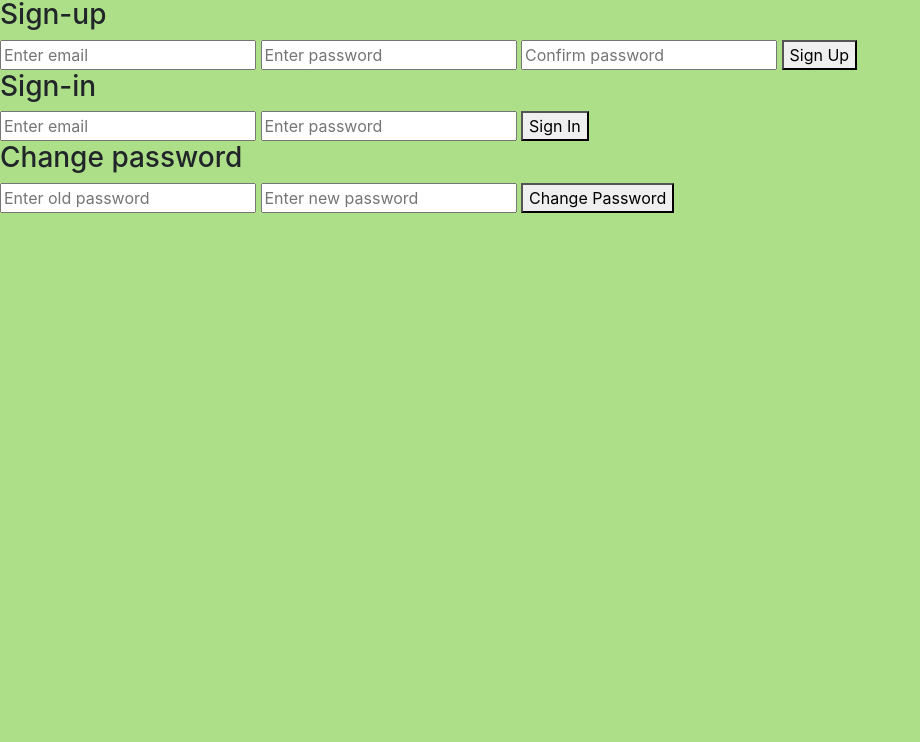
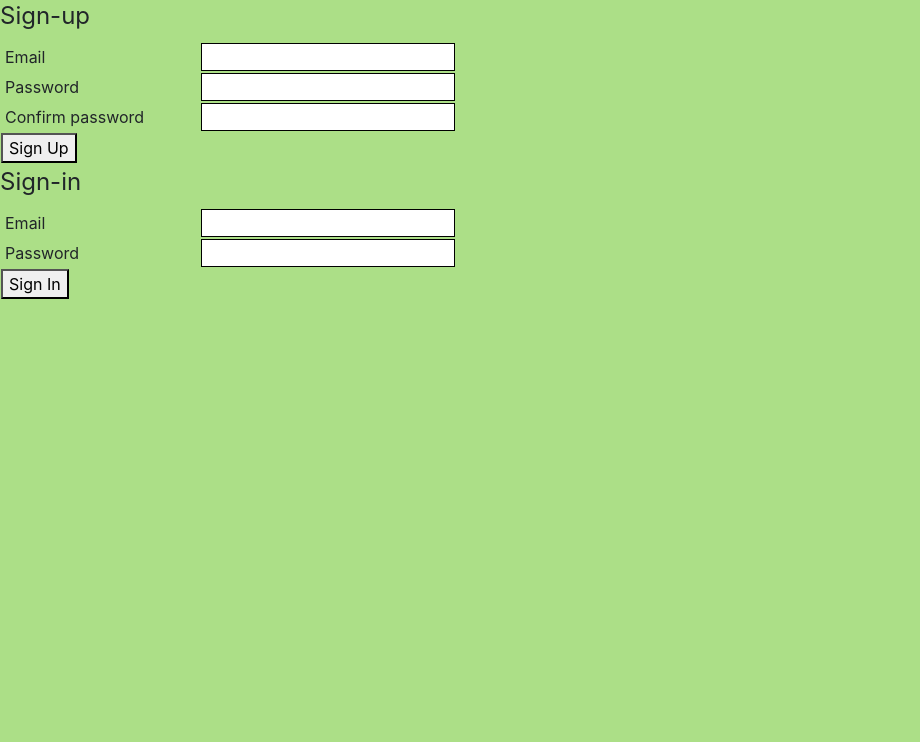
Before and after one commit to elainechan55/ticTacToe-client, a website built with webpack: page index.html in a window 1280 px wide. Shown: the part 58-800 px from the top of the page, without its empty margins (0-920 px from the left). Built offline with nearby package versions, Linux system fonts and the light colour scheme.

Commit message:
Modify Login Styles
Show and hide change Password when appropriate
Update HTML and styling

```diff
--- a/assets/scripts/app.js
+++ b/assets/scripts/app.js
@@ -10,6 +10,7 @@ $(() => {
   $('#sign-out').hide()
   $('#new-game').hide()
   $('.game-board').hide()
+  $('#change-password').hide()
   $('#sign-up').on('submit', authEvents.onSignUp)
   $('#sign-in').on('submit', authEvents.onSignIn)
   $('#change-password').on('submit', authEvents.onChangePassword)
--- a/assets/scripts/store.js
+++ b/assets/scripts/store.js
@@ -33,7 +33,7 @@ const store = {
       this.nextTurn = 'X'
     }
   },
-  // function to check board for any line of same mark (check for a line on board)
+  // function to check for any line on board of same mark
   isThereAWinner: function () {
     // in a row
     return checkLine(0, 1, 2) ||
--- a/assets/scripts/ui.js
+++ b/assets/scripts/ui.js
@@ -17,6 +17,7 @@ const onSignInSuccess = function (response) {
   $('#sign-in').trigger('reset')
   $('#new-game').show()
   $('#sign-out').show()
+  $('#change-password').show()
 }
 
 const onChangePasswordSuccess = function () {
--- a/assets/styles/index.scss
+++ b/assets/styles/index.scss
@@ -10,11 +10,30 @@ html, body {
   background-color: $body-bg-color;
 }
 
+input {
+  border: 1px solid;
+
+}
+
+.initial-forms {
+  flex-direction: column;
+  align-items: stretch;
+}
+
+.right-align {
+  padding-left: 5px;
+  padding-right: 10px;
+}
+
 .game-board {
   // game-board set to scale to entire height
   height: 100vh;
   width: 50%;
   margin: auto;
+}
+
+td {
+  width: 25vh;
 }
 
 .board {
@@ -49,7 +68,7 @@ html, body {
     border-bottom: 0;
   }
   &:hover {
-    background-color: LightSkyBlue;
+    background-color: DarkGreen;
   }
 }
 
@@ -61,3 +80,7 @@ p#message{
   margin: auto;
   text-align: center;
 }
+
+#title {
+  text-align: center;
+}
--- a/index.html
+++ b/index.html
@@ -12,31 +12,39 @@
       <script src="public/application.js" type="text/javascript" charset="utf-8" defer></script>
     </head>
     <body>
-      <h1>Tic Tac Toe</h1>
 
+      <header>
+        <h1 id="title">Tic Tac Toe</h1>
         <p id="message"></p>
+        <fieldset class="initial-forms">
           <form id="sign-up">
-        <h3>Sign-up</h3>
-        <input name="credentials[email]" type="email" placeholder="Enter email" required>
-        <input name="credentials[password]" type="password" placeholder="Enter password" required>
-        <input name="credentials[password_confirmation]" type="password" placeholder="Confirm password" required>
-        <button>Sign Up</button>
+            <legend>Sign-up</legend>
+            <table>
+              <tr><td class="right-align">Email</td><td><input name="credentials[email]" type="email" required></td></tr>
+              <tr><td class="right-align">Password</td><td><input name="credentials[password]" type="password" required></td></tr>
+              <tr><td class="right-align">Confirm password</td><td><input name="credentials[password_confirmation]" type="password" required></td></tr>
+              <tr><td><button class="initial-forms-buttons">Sign Up</button></td></tr>
+            </table>
           </form>
 
           <form id='sign-in'>
-        <h3>Sign-in</h3>
-        <input name="credentials[email]" type="email" placeholder="Enter email" required>
-        <input name="credentials[password]" type="password" placeholder="Enter password" required>
-        <button>Sign In</button>
+            <legend>Sign-in</legend>
+            <table>
+              <tr><td class="right-align">Email</td><td><input name="credentials[email]" type="email" required>
+              <tr><td class="right-align">Password</td><td><input name="credentials[password]" type="password" required>
+              <tr><td><button class="initial-forms-buttons">Sign In</button>
+            </table>
           </form>
-
+        </fieldset>
+        <div class="secondary-forms">
           <form id='change-password'>
             <h3>Change password</h3>
             <input name="passwords[old]" type="password" placeholder="Enter old password" required>
             <input name="passwords[new]" type="password" placeholder="Enter new password" required>
             <button>Change Password</button>
           </form>
-
+        </div>
+      </header>
       <button id="sign-out">Sign Out</button>
 
       <button id="new-game">New Game</button>
```
Lines whose indentation alone changed are shown as unchanged.
